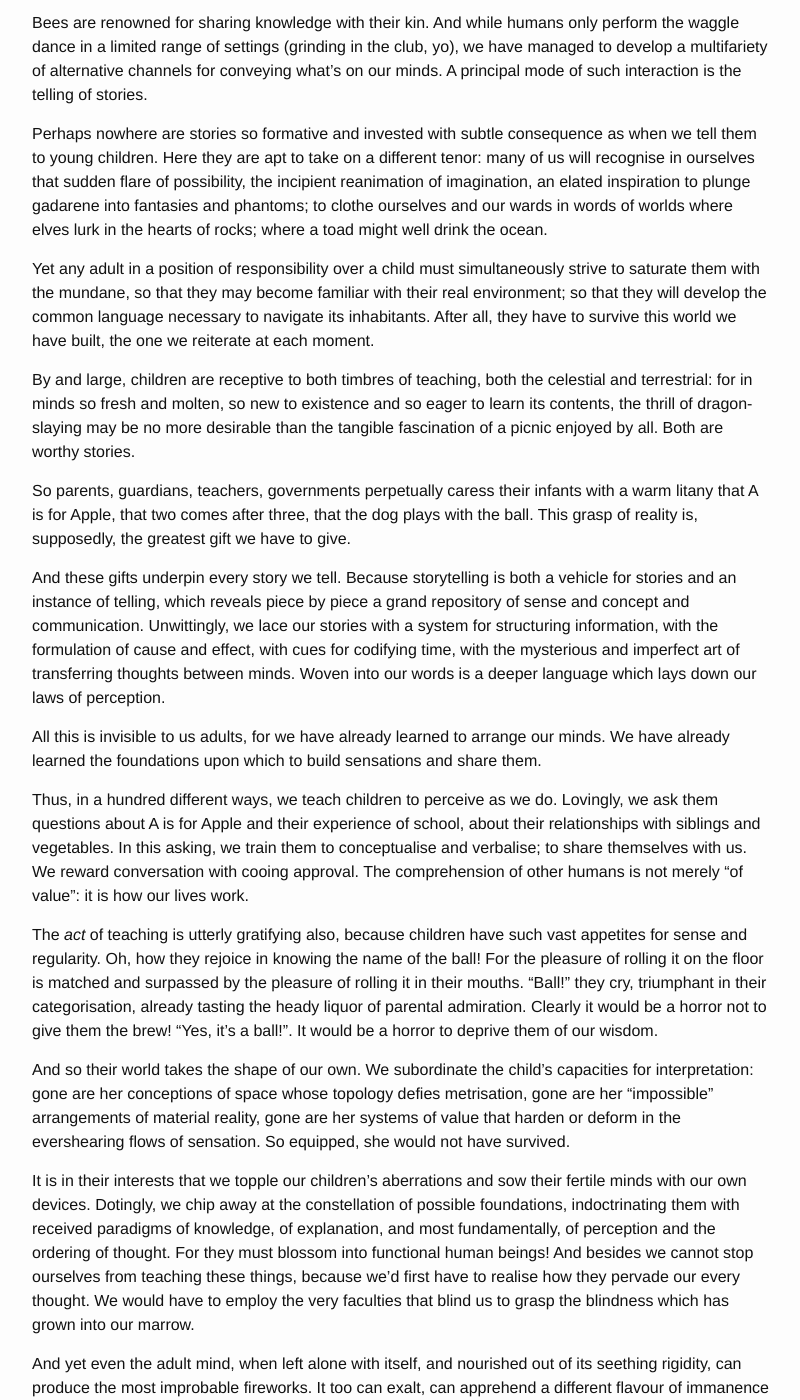
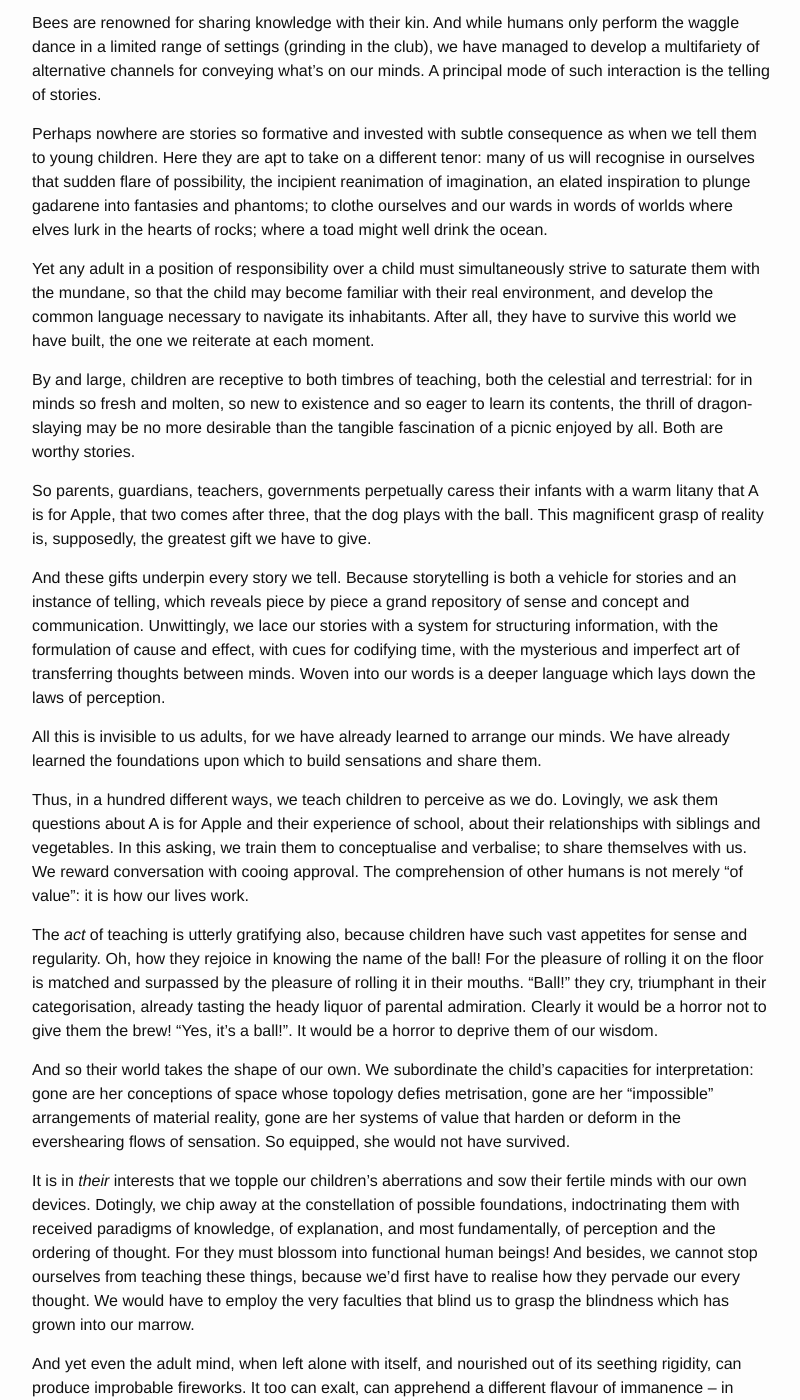
Before and after one commit to Allium/WithoutHeadOrFoot, a Jekyll site: the page built from _posts/2017-01-06-Our-Selves-And-Other-Charlatans.md, in a window 1280 px wide and 1400 px high, scrolled down 985 px. Shown: the whole window, without its empty margins (238-1038 px from the left). Built offline with Jekyll 4.4.1, drawn with Linux system fonts in a browser that asks for light colours; comment, search, counter and statistics services are not loaded; some of the changed text lies outside the part shown.

Commit message:
Street feast and minot edit to Charlatans.

```diff
--- a/_posts/2017-01-06-Our-Selves-And-Other-Charlatans.md
+++ b/_posts/2017-01-06-Our-Selves-And-Other-Charlatans.md
@@ -22,17 +22,17 @@
 
 ### Teaching
 
-Bees are renowned for sharing knowledge with their kin. And while humans only perform the waggle dance in a limited range of settings (grinding in the club, yo), we have managed to develop a multifariety of alternative channels for conveying what's on our minds. A principal mode of such interaction is the telling of stories.
+Bees are renowned for sharing knowledge with their kin. And while humans only perform the waggle dance in a limited range of settings (grinding in the club), we have managed to develop a multifariety of alternative channels for conveying what's on our minds. A principal mode of such interaction is the telling of stories.
 
 Perhaps nowhere are stories so formative and invested with subtle consequence as when we tell them to young children. Here they are apt to take on a different tenor: many of us will recognise in ourselves that sudden flare of possibility, the incipient reanimation of imagination, an elated inspiration to plunge gadarene into fantasies and phantoms; to clothe ourselves and our wards in words of worlds where elves lurk in the hearts of rocks; where a toad might well drink the ocean.
 
-Yet any adult in a position of responsibility over a child must simultaneously strive to saturate them with the mundane, so that they may become familiar with their real environment; so that they will develop the common language necessary to navigate its inhabitants. After all, they have to survive this world we have built, the one we reiterate at each moment.
+Yet any adult in a position of responsibility over a child must simultaneously strive to saturate them with the mundane, so that the child may become familiar with their real environment, and develop the common language necessary to navigate its inhabitants. After all, they have to survive this world we have built, the one we reiterate at each moment.
 
 By and large, children are receptive to both timbres of teaching, both the celestial and terrestrial: for in minds so fresh and molten, so new to existence and so eager to learn its contents, the thrill of dragon-slaying may be no more desirable than the tangible fascination of a picnic enjoyed by all. Both are worthy stories.
 
-So parents, guardians, teachers, governments perpetually caress their infants with a warm litany that A is for Apple, that two comes after three, that the dog plays with the ball. This grasp of reality is, supposedly, the greatest gift we have to give.
+So parents, guardians, teachers, governments perpetually caress their infants with a warm litany that A is for Apple, that two comes after three, that the dog plays with the ball. This magnificent grasp of reality is, supposedly, the greatest gift we have to give.
 
-And these gifts underpin every story we tell. Because storytelling is both a vehicle for stories and an instance of telling, which reveals piece by piece a grand repository of sense and concept and communication. Unwittingly, we lace our stories with a system for structuring information, with the formulation of cause and effect, with cues for codifying time, with the mysterious and imperfect art of transferring thoughts between minds. Woven into our words is a deeper language which lays down our laws of perception.
+And these gifts underpin every story we tell. Because storytelling is both a vehicle for stories and an instance of telling, which reveals piece by piece a grand repository of sense and concept and communication. Unwittingly, we lace our stories with a system for structuring information, with the formulation of cause and effect, with cues for codifying time, with the mysterious and imperfect art of transferring thoughts between minds. Woven into our words is a deeper language which lays down the laws of perception.
 
 All this is invisible to us adults, for we have already learned to arrange our minds. We have already learned the foundations upon which to build sensations and share them.
 
@@ -42,9 +42,9 @@
 
 And so their world takes the shape of our own. We subordinate the child's capacities for interpretation: gone are her conceptions of space whose topology defies metrisation, gone are her "impossible" arrangements of material reality, gone are her systems of value that harden or deform in the evershearing flows of sensation. So equipped, she would not have survived.
 
-It is in their interests that we topple our children's aberrations and sow their fertile minds with our own devices. Dotingly, we chip away at the constellation of possible foundations, indoctrinating them with received paradigms of knowledge, of explanation, and most fundamentally, of perception and the ordering of thought. For they must blossom into functional human beings! And besides we cannot stop ourselves from teaching these things, because we'd first have to realise how they pervade our every thought. We would have to employ the very faculties that blind us to grasp the blindness which has grown into our marrow.
+It is in *their* interests that we topple our children's aberrations and sow their fertile minds with our own devices. Dotingly, we chip away at the constellation of possible foundations, indoctrinating them with received paradigms of knowledge, of explanation, and most fundamentally, of perception and the ordering of thought. For they must blossom into functional human beings! And besides, we cannot stop ourselves from teaching these things, because we'd first have to realise how they pervade our every thought. We would have to employ the very faculties that blind us to grasp the blindness which has grown into our marrow.
 
-And yet even the adult mind, when left alone with itself, and nourished out of its seething rigidity, can produce the most improbable fireworks. It too can exalt, can apprehend a different flavour of immanence -- in things perceived, unperceived, transperceived.
+And yet even the adult mind, when left alone with itself, and nourished out of its seething rigidity, can produce improbable fireworks. It too can exalt, can apprehend a different flavour of immanence -- in things perceived, unperceived, transperceived.
 
 The world of other people, the world with which we smother our children, is but a glorious fragment of the mind's capabilities, a single plane of possibility. It is as relevant to the bliss of consciousness and the spectre of fulfilment, as any other plane might be.
 
@@ -229,6 +229,8 @@
 	But in general: really interesting and stirring -- it conveys feeling and thought -- I hope there is more where this came from please.
 </div>
 
+<br>
+
 <div class="comment" style="background-color: #FFF8C6;">
     <span class="name">Anonymous</span>
     <span class="date">10 June 2017</span>
```
Also changed, not shown: _posts/2017-07-16-Street-Feast.md (added, +65 -0 lines).
